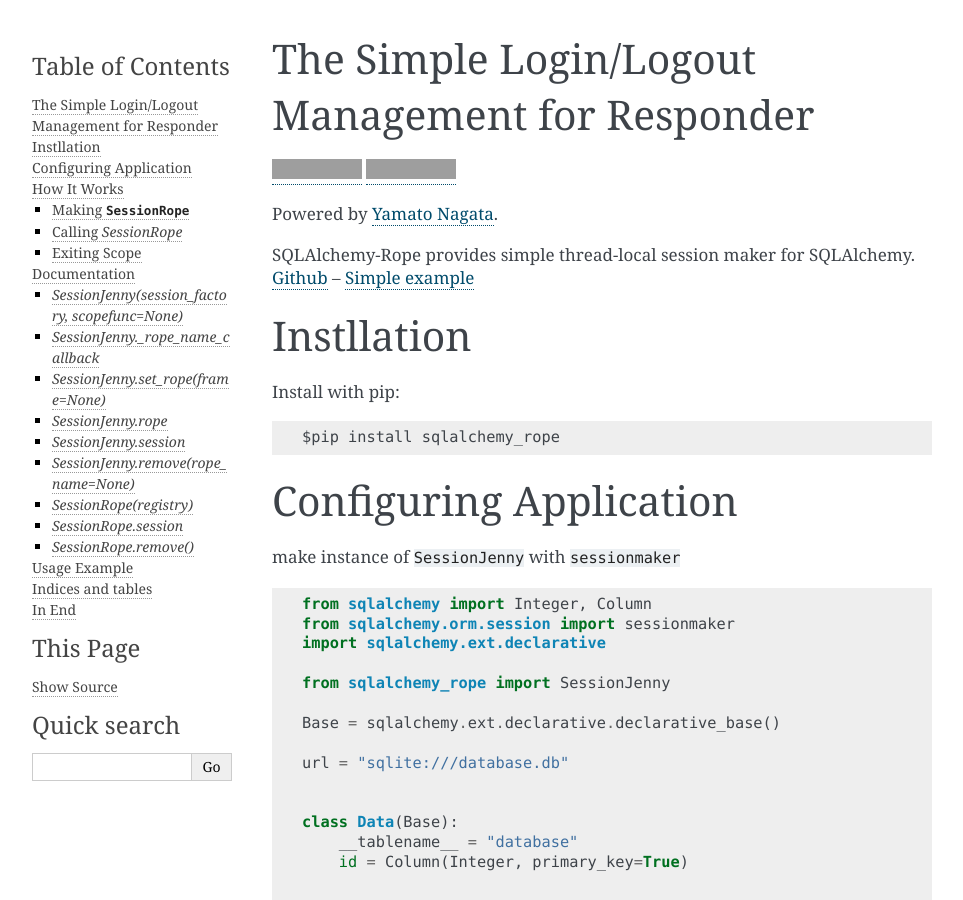
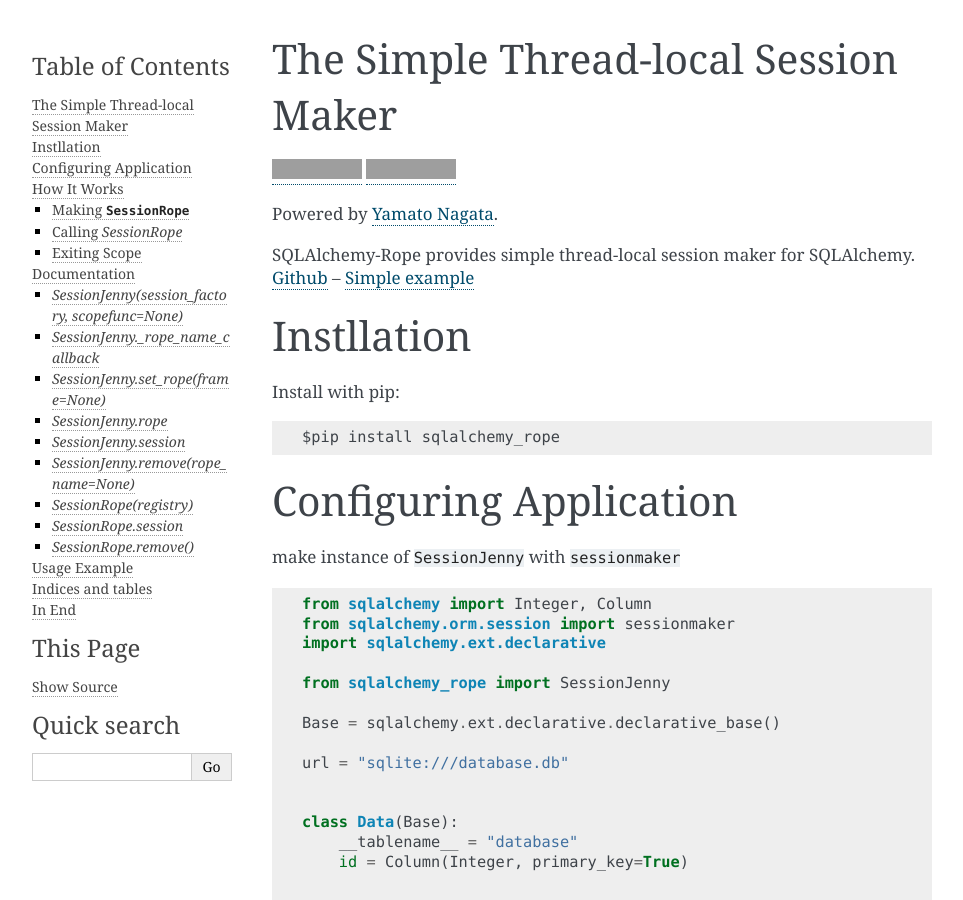
Before and after one commit to delta114514/SQLAlchemy-Rope, a Sphinx documentation site: the page built from docs/source/index.rst, in a window 1280 px wide and 900 px high. Shown: the whole window, without its empty margins (148-1111 px from the left). Built offline with Sphinx 7.4.7, drawn with Linux system fonts in a browser that asks for light colours; grey boxes are pictures that could not be loaded.

Commit message:
fixed document

```diff
--- a/docs/source/index.rst
+++ b/docs/source/index.rst
@@ -3,8 +3,8 @@
    You can adapt this file completely to your liking, but it should at least
    contain the root `toctree` directive.
 
-The Simple Login/Logout Management for Responder
-================================================
+The Simple Thread-local Session Maker
+=====================================
 |image1| |image2|
 
 .. |image1| image:: https://img.shields.io/pypi/v/sqlalchemy-rope.svg
```
